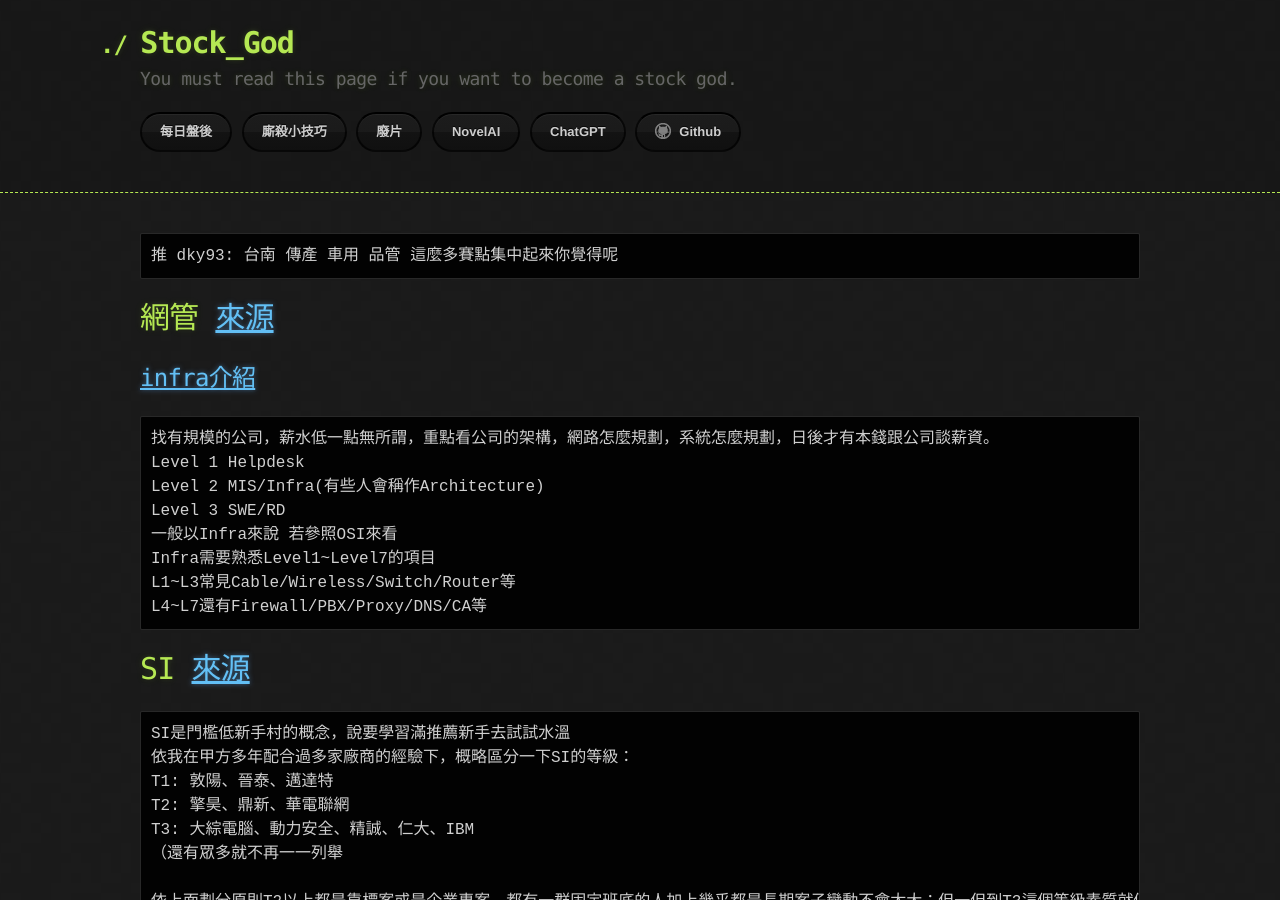
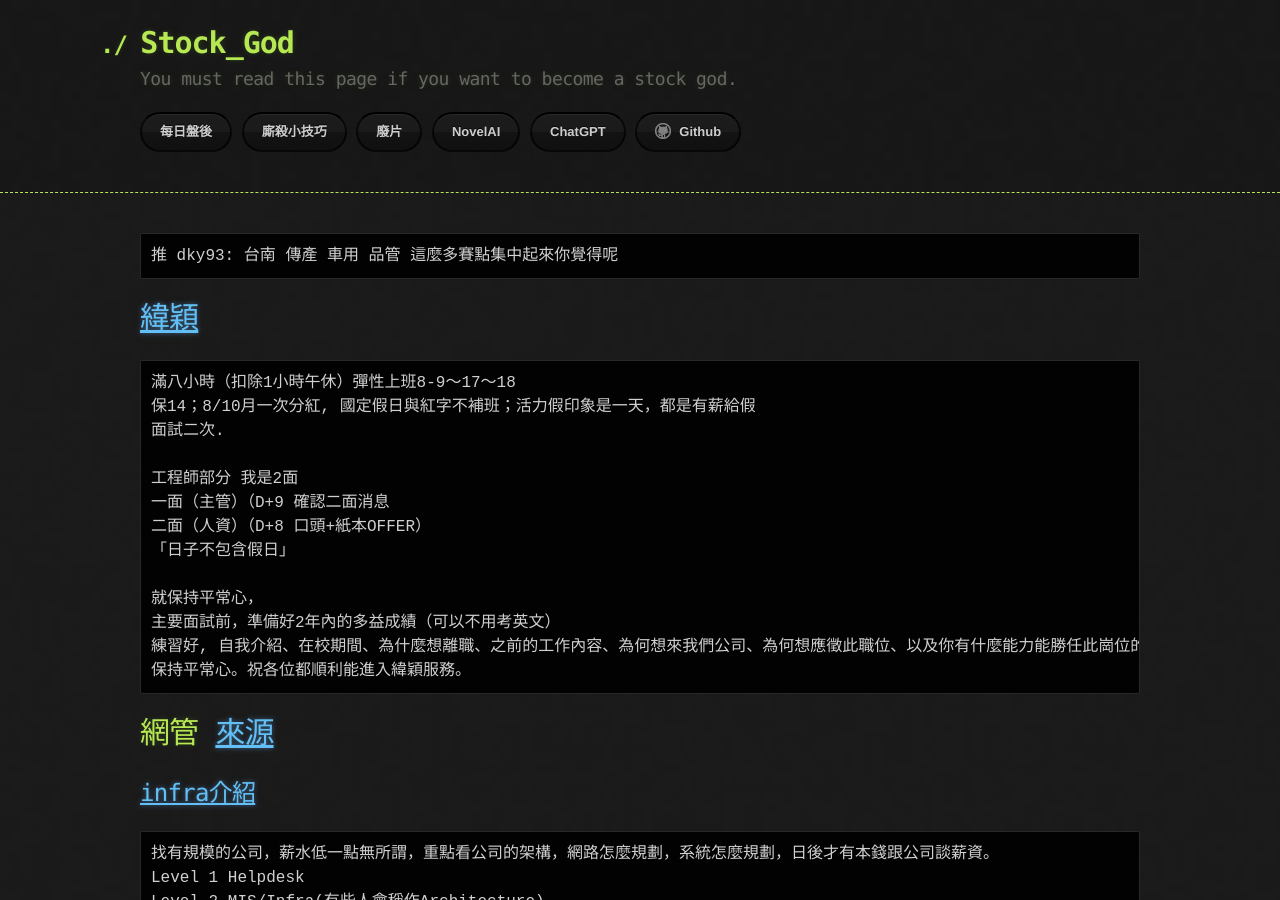
Before and after one commit to lepg5487/Stock_God, a Jekyll site: the page built from job.md, in a window 1280 px wide and 900 px high. Built offline with Jekyll 4.4.1, drawn with Linux system fonts in a browser that asks for light colours.

Commit message:
Update job.md

````diff
--- a/job.md
+++ b/job.md
@@ -5,6 +5,23 @@ layout: testlayouts
 
 ```
 推 dky93: 台南 傳產 車用 品管 這麼多賽點集中起來你覺得呢
+```
+
+# [緯穎](https://www.dcard.tw/f/job_search/p/241279265)
+```
+滿八小時（扣除1小時午休）彈性上班8-9～17～18
+保14；8/10月一次分紅, 國定假日與紅字不補班；活力假印象是一天，都是有薪給假
+面試二次.
+
+工程師部分 我是2面
+一面（主管）（D+9 確認二面消息
+二面（人資）（D+8 口頭+紙本OFFER）
+「日子不包含假日」
+
+就保持平常心，
+主要面試前，準備好2年內的多益成績（可以不用考英文）
+練習好, 自我介紹、在校期間、為什麼想離職、之前的工作內容、為何想來我們公司、為何想應徵此職位、以及你有什麼能力能勝任此崗位的題目等罐頭題目。
+保持平常心。祝各位都順利能進入緯穎服務。
 ```
 
 # 網管 [來源](https://www.dcard.tw/f/job/p/237234955)
````
